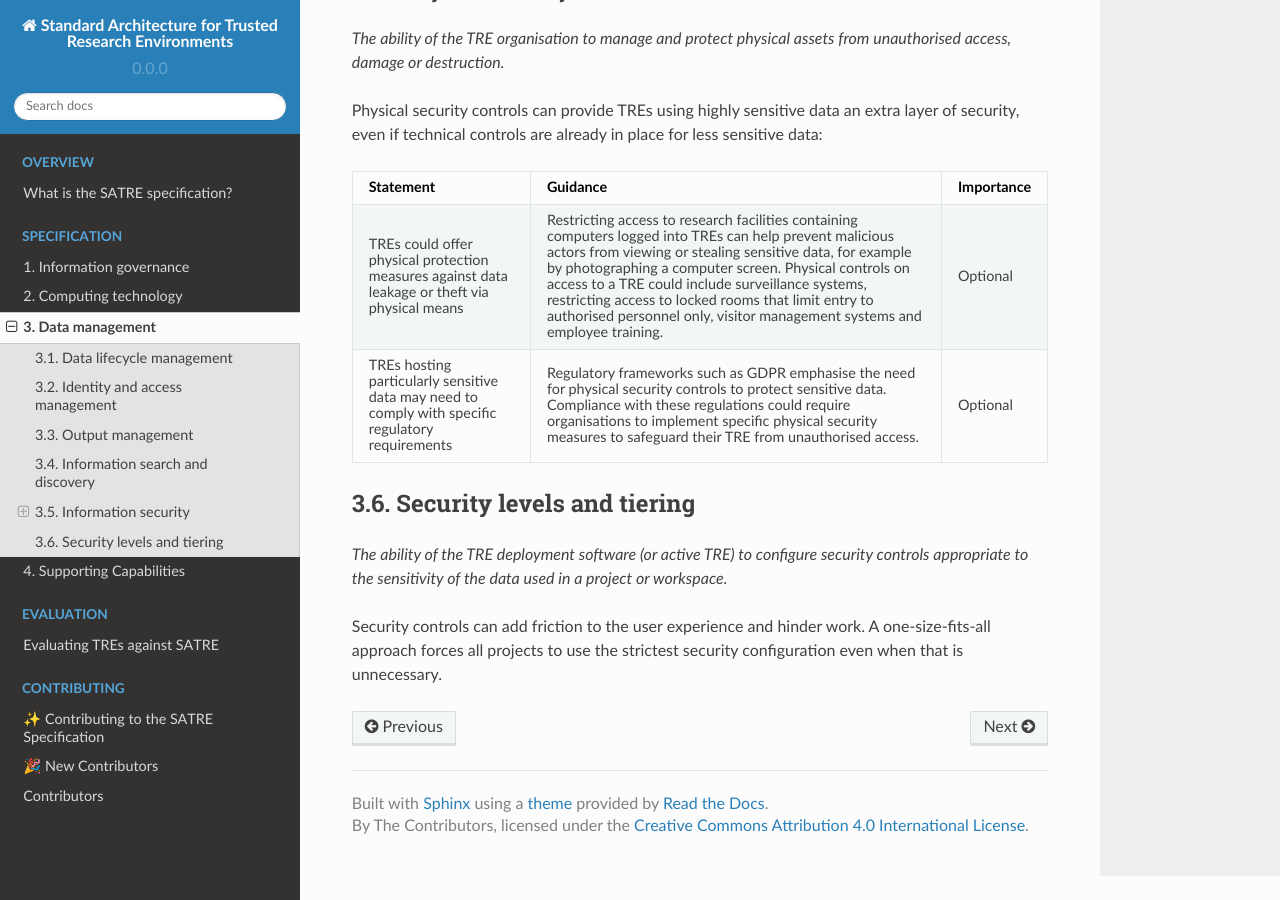
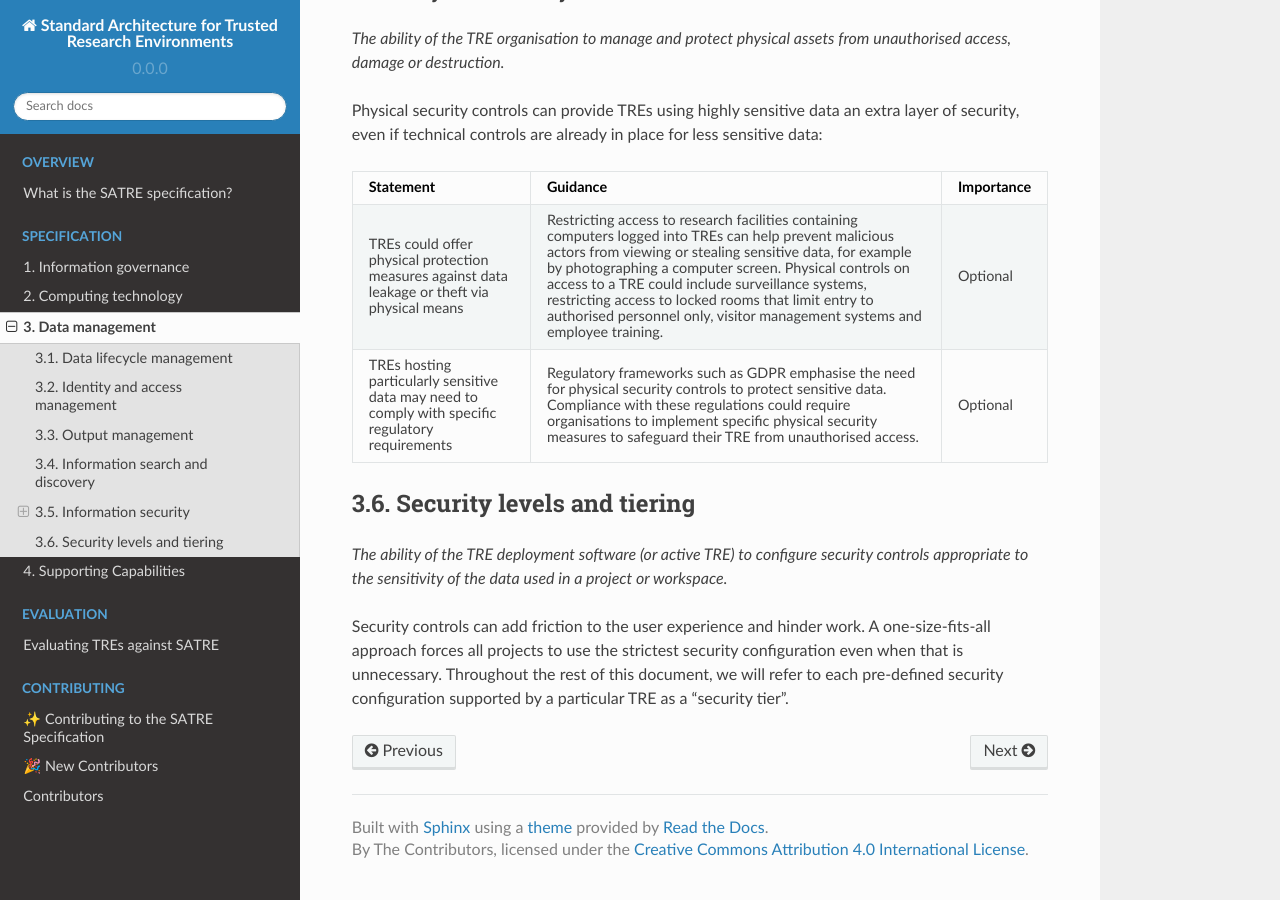
Before and after one commit to sa-tre/satre-specification, a Sphinx documentation site: the page built from docs/source/pillars/data_management.md, in a window 1280 px wide and 900 px high, scrolled down 5797 px. Built offline with Sphinx 7.4.7 and the Read the Docs theme 2.0.0, drawn with Linux system fonts in a browser that asks for light colours.

Commit message:
Update docs/source/pillars/data_management.md
Co-authored-by: James Robinson <james.em.robinson@gmail.com>

````diff
--- a/docs/source/pillars/data_management.md
+++ b/docs/source/pillars/data_management.md
@@ -282,6 +282,7 @@ _The ability of the TRE deployment software (or active TRE) to configure securit
 
 Security controls can add friction to the user experience and hinder work.
 A one-size-fits-all approach forces all projects to use the strictest security configuration even when that is unnecessary.
+Throughout the rest of this document, we will refer to each pre-defined security configuration supported by a particular TRE as a "security tier".
 
 ```{list-table}
 :header-rows: 1
````
